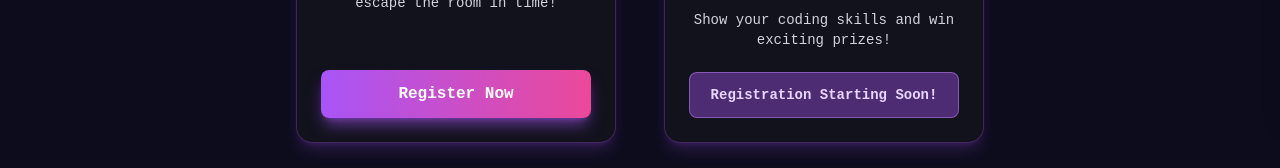
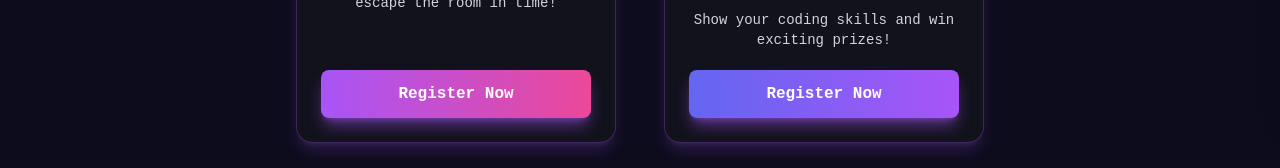
Before and after one commit to Krushnakant-08/Hacktober-frontend, a React (Create React App) app: page /events in a window 1280 px wide. Shown: the part 689-857 px from the top of the page. Built offline with nearby package versions, Linux system fonts and the light colour scheme.

Commit message:
event link added

```diff
--- a/src/pages/Eventspage.js
+++ b/src/pages/Eventspage.js
@@ -14,7 +14,7 @@ const EventsPage = () => {
       title: "Hacktopia",
       img: "/assets/Hacktopia.jpg",
       description: "Show your coding skills and win exciting prizes!",
-      formLink: "",
+      formLink: "https://unstop.com/p/hacktopia-2025-pimpri-chinchwad-college-of-engineering-pccoe-pune-1570083?utm_campaign=site-emails&utm_medium=d2c-automated&utm_source=congratulations-your-listing-for-hacktopia-2025-is-complete",
       gradient: "from-indigo-500 to-purple-500",
     },
   ];
```
